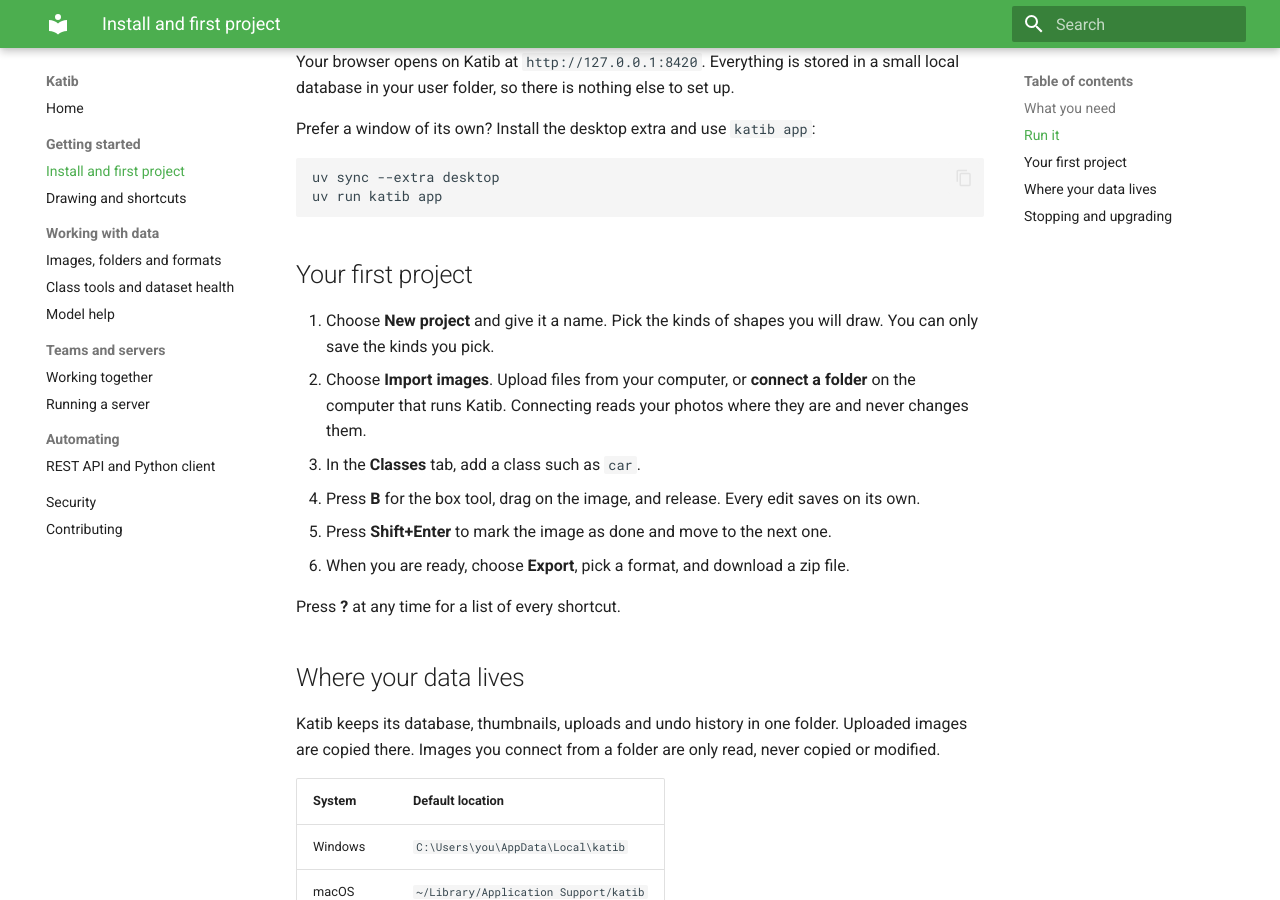
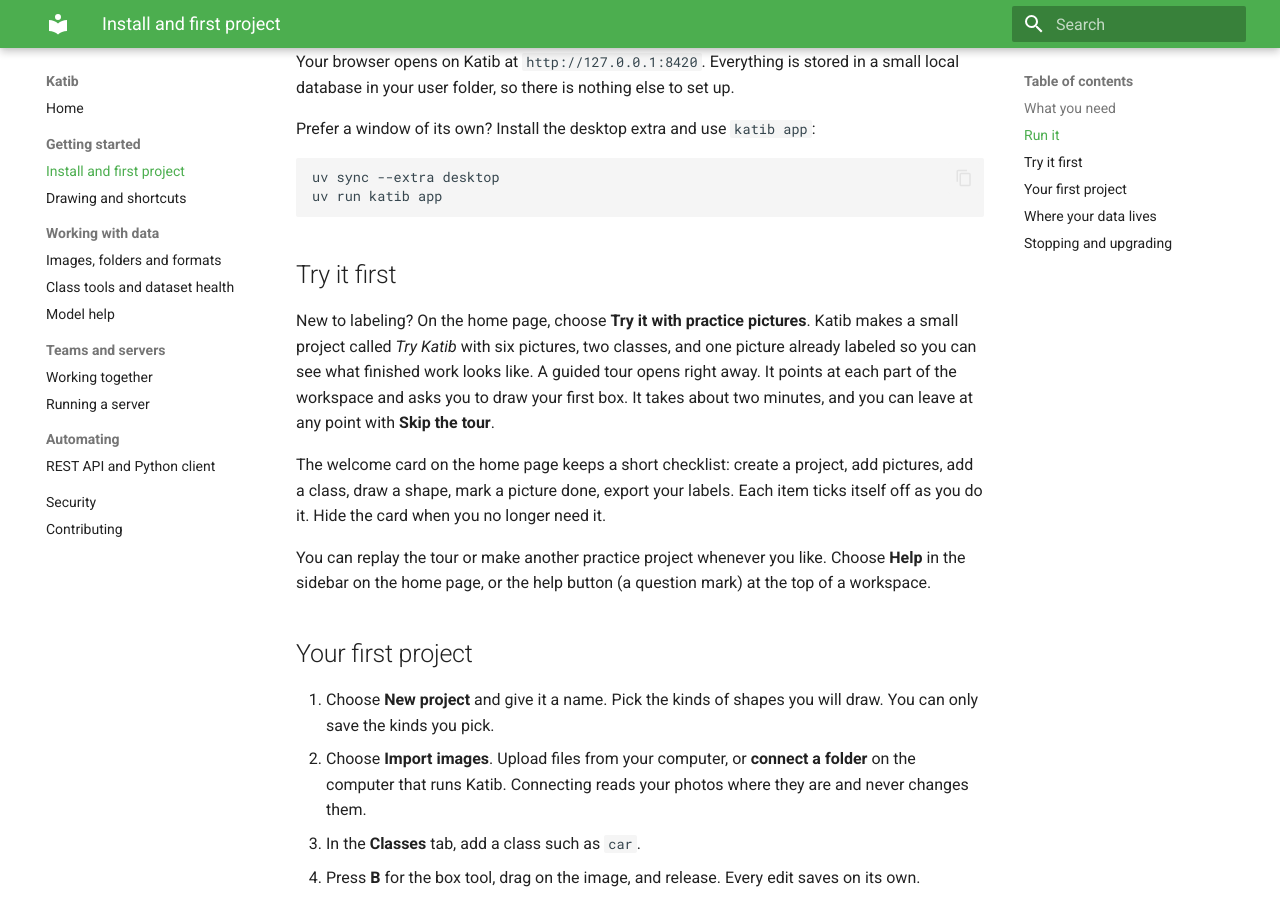
Before and after one commit to MergenEnBilge/Katib, an MkDocs documentation site: the page built from docs/getting-started.md, in a window 1280 px wide and 900 px high, scrolled down 603 px. Built offline with MkDocs 1.6.1 and Material for MkDocs 9.7.7, drawn with Linux system fonts in a browser that asks for light colours.

Commit message:
Document the practice project and tour

````diff
--- a/docs/getting-started.md
+++ b/docs/getting-started.md
@@ -32,6 +32,14 @@
 uv run katib app
 ```
 
+## Try it first
+
+New to labeling? On the home page, choose **Try it with practice pictures**. Katib makes a small project called *Try Katib* with six pictures, two classes, and one picture already labeled so you can see what finished work looks like. A guided tour opens right away. It points at each part of the workspace and asks you to draw your first box. It takes about two minutes, and you can leave at any point with **Skip the tour**.
+
+The welcome card on the home page keeps a short checklist: create a project, add pictures, add a class, draw a shape, mark a picture done, export your labels. Each item ticks itself off as you do it. Hide the card when you no longer need it.
+
+You can replay the tour or make another practice project whenever you like. Choose **Help** in the sidebar on the home page, or the help button (a question mark) at the top of a workspace.
+
 ## Your first project
 
 1. Choose **New project** and give it a name. Pick the kinds of shapes you will draw. You can only save the kinds you pick.
````
